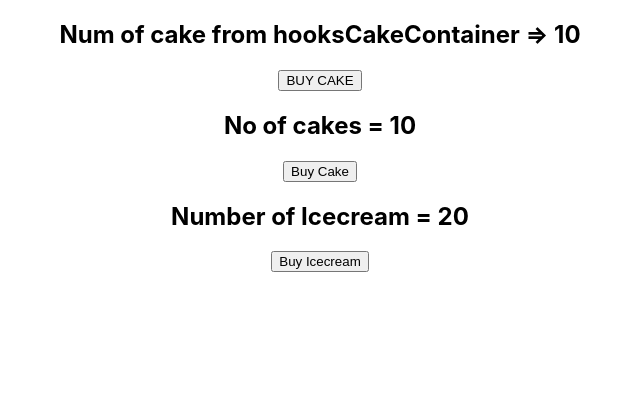
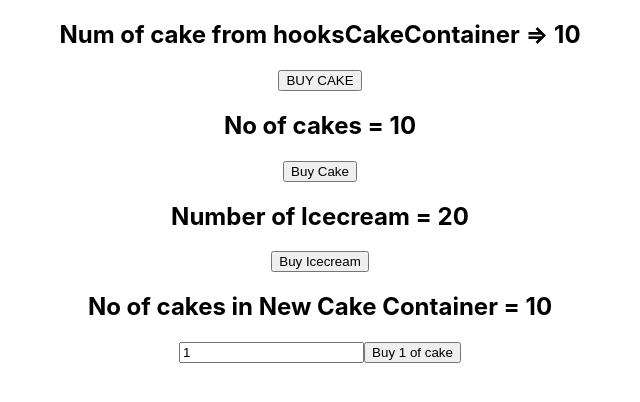
Before and after one commit to sadiaRia/react-redux, a React (Create React App) app: page / in a window 1280 px wide. Shown: the top 402 px of the page, without its empty margins (320-960 px from the left). Built offline with nearby package versions, Linux system fonts and the light colour scheme.

Commit message:
add oayload

```diff
--- a/package.json
+++ b/package.json
@@ -11,6 +11,7 @@
     "react-redux": "^7.2.0",
     "react-scripts": "3.4.1",
     "redux": "^4.0.5",
+    "redux-devtools-extension": "^2.13.8",
     "redux-logger": "^3.0.6"
   },
   "scripts": {
--- a/src/App.js
+++ b/src/App.js
@@ -5,6 +5,7 @@ import { Provider } from 'react-redux';
 import store from './redux/store'
 import HooksCakeContainer from './components/HooksCakeContainer';
 import IcecreamContainer from './components/IcecreamContainer';
+import NewCakeContainer from './components/NewCakeContainer';
 function App() {
   return (
     <Provider store={store}> {/*we need to pass the store as props in provider*/}
@@ -12,6 +13,7 @@ function App() {
         <HooksCakeContainer />
         <CakeContainer />
         <IcecreamContainer />
+        <NewCakeContainer/>
       </div>
     </Provider>
   );
--- /dev/null
+++ b/src/components/NewCakeContainer.js
@@ -0,0 +1,33 @@
+import React, { useState, useEffect } from 'react';
+import { buy_cake } from '../redux';
+import { connect } from 'react-redux';
+
+function NewCakeContainer(props) {
+  const [number, setNumber] = useState(1);
+  const setFieldOnChange = (e) => {
+    setNumber(e.target.value);
+  }
+
+  return (
+    <div>
+      <h2>No of cakes in New Cake Container = {props.noOfCake}</h2>
+      <input type='Number' name='number' onChange={setFieldOnChange} value={number} />
+      <button onClick={() => props.buyCake(number)}>Buy {number} of cake</button>
+    </div>
+  )
+}
+
+const mapStateToProps = state => {
+  return {
+    noOfCake: state.cake.noOfCake
+  }
+}
+
+const mapDispatchToProps = dispatch => {
+  return {
+    buyCake: number => dispatch(buy_cake(number))
+  }
+}
+
+
+export default connect(mapStateToProps, mapDispatchToProps)(NewCakeContainer);
--- a/src/redux/cake/cakeActions.js
+++ b/src/redux/cake/cakeActions.js
@@ -1,8 +1,9 @@
 import { buyCake } from './cakeTypes';
 
-const buy_cake = () => {
+const buy_cake = (number = 1) => {
   return {
-    type: buyCake
+    type: buyCake,
+    payload: number
   }
 }
 
--- a/src/redux/cake/cakeReducer.js
+++ b/src/redux/cake/cakeReducer.js
@@ -8,7 +8,7 @@ const cakeReducer = (state = initialState, action) => {
   switch (action.type) {
     case buyCake: return {
       ...state,
-      noOfCake: state.noOfCake - 1
+      noOfCake: state.noOfCake - action.payload
     }
     default: return state
   }
--- a/src/redux/store.js
+++ b/src/redux/store.js
@@ -1,7 +1,8 @@
 import { createStore, applyMiddleware } from 'redux';
 import rootReducer from './rootReducer';
 import logger from 'redux-logger';
+import { composeWithDevTools } from 'redux-devtools-extension';
 
-const store = createStore(rootReducer, applyMiddleware(logger)); {/*it takes a reducer */ }
+const store = createStore(rootReducer, composeWithDevTools(applyMiddleware(logger))); {/*it takes a reducer */ }
 
 export default store;
```
Also changed, not shown: 1 other file (tests, documents, lock files or other folders).
